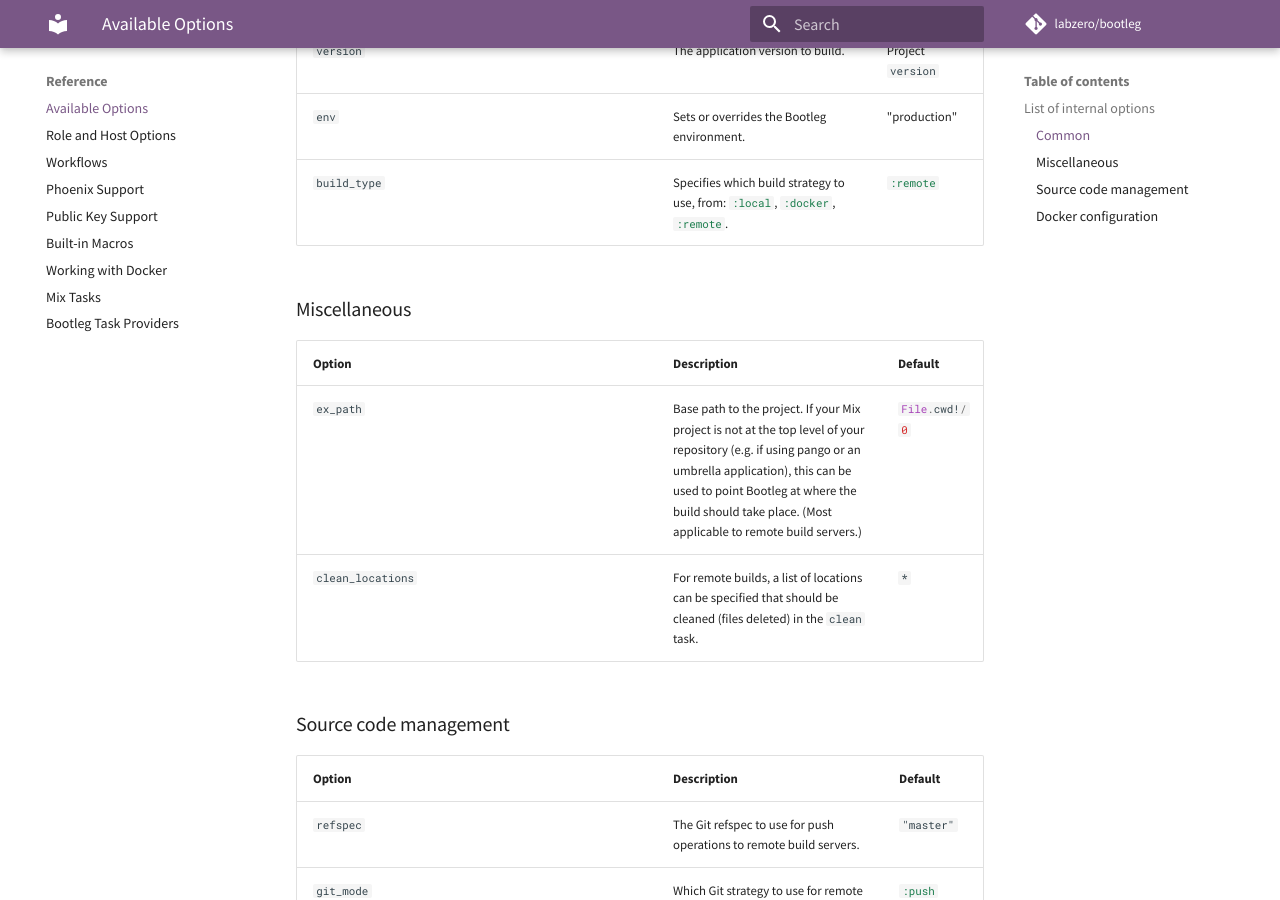
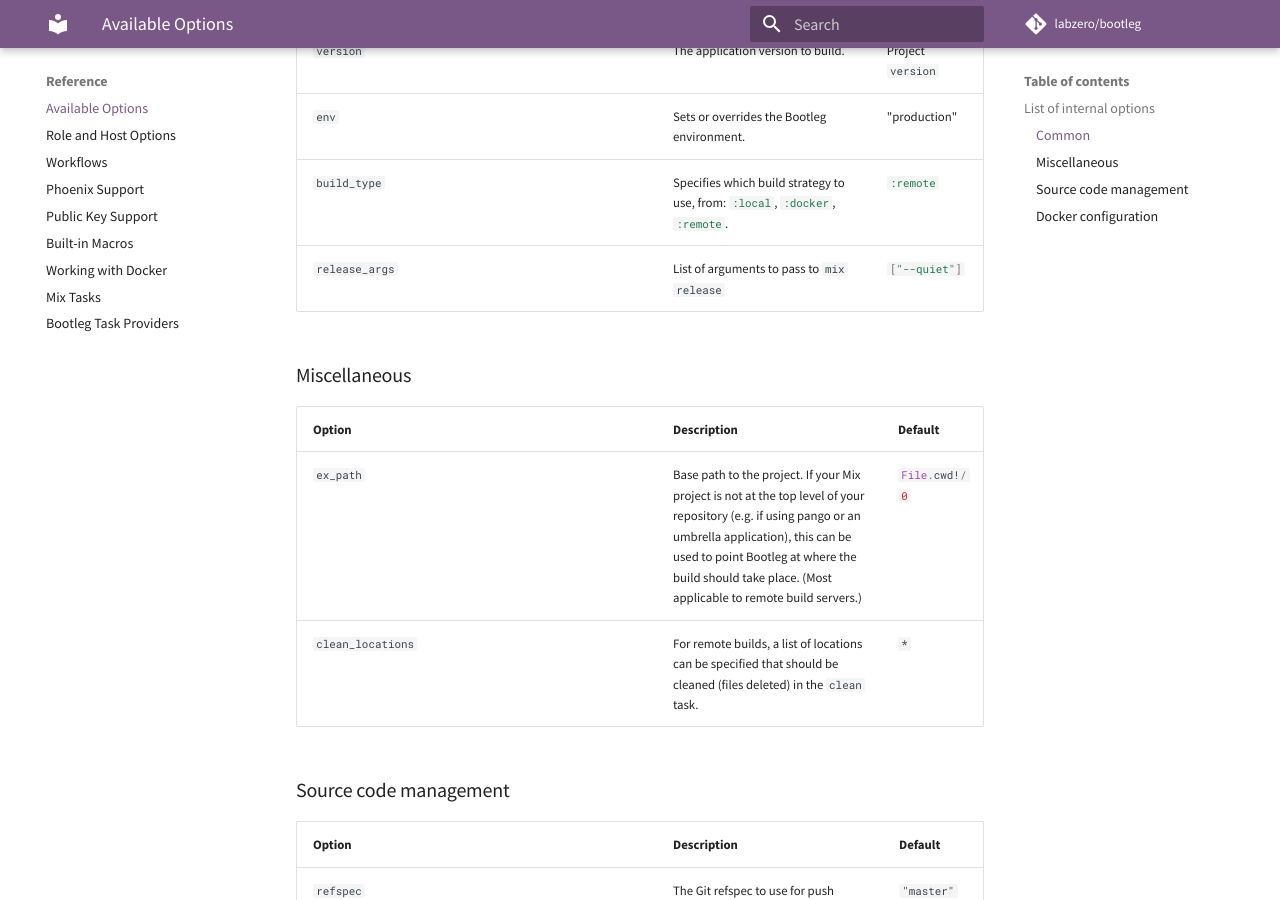
Before and after one commit to labzero/bootleg, an MkDocs documentation site: the page built from docs/reference/options.md, in a window 1280 px wide and 900 px high, scrolled down 409 px. Built offline with MkDocs 1.6.1 and Material for MkDocs 9.7.7, drawn with Linux system fonts in a browser that asks for light colours; comment, search, counter and statistics services are not loaded.

Commit message:
Add release_args option and build type-specific verify task

```diff
--- a/docs/reference/options.md
+++ b/docs/reference/options.md
@@ -8,6 +8,7 @@
 | `version`    | The application version to build.                                                                       | Project `version`  |
 | `env`        | Sets or overrides the Bootleg environment.                                                              | "production"       |
 | `build_type` | Specifies which build strategy to use, from: `#!elixir :local`, `#!elixir :docker`, `#!elixir :remote`. | `#!elixir :remote` |
+| `release_args` | List of arguments to pass to `mix release` | `#!elixir ["--quiet"]` |
 
 ### Miscellaneous
 
```
Also changed, not shown: 4 other files.
